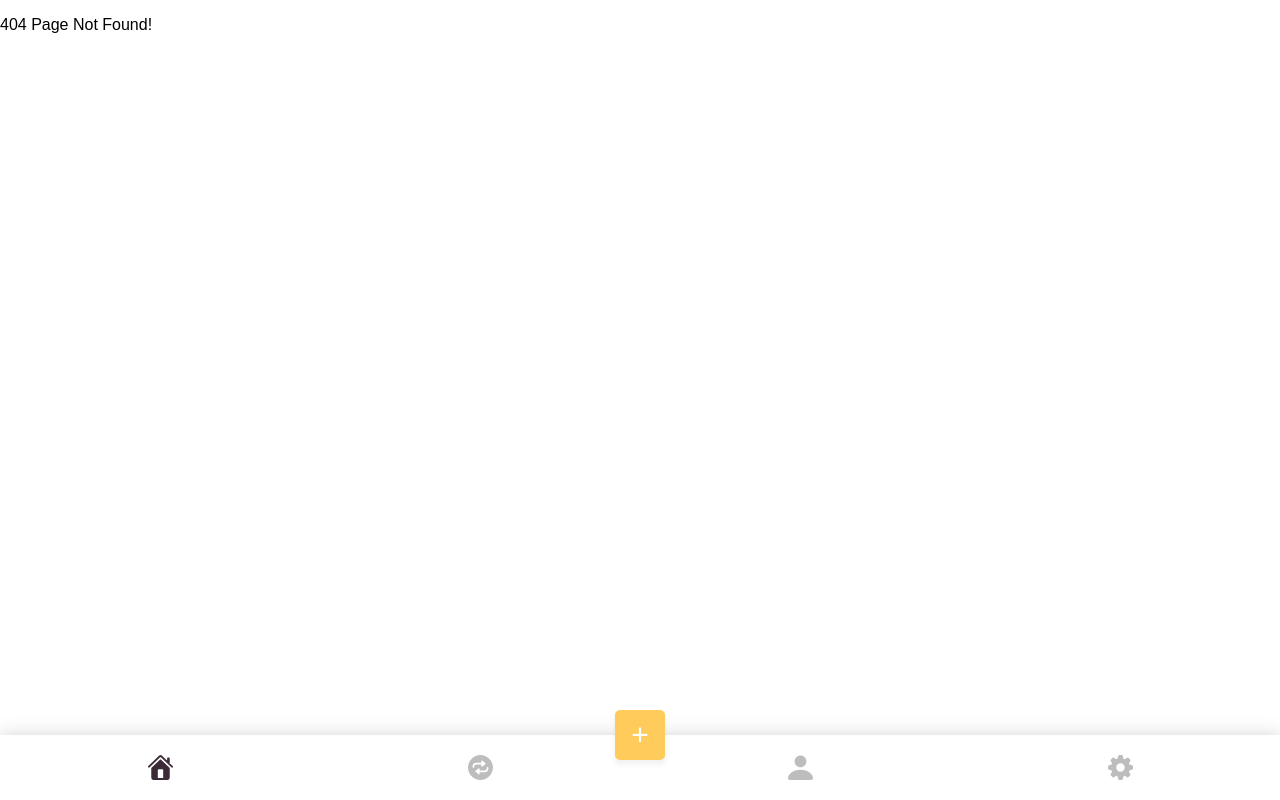
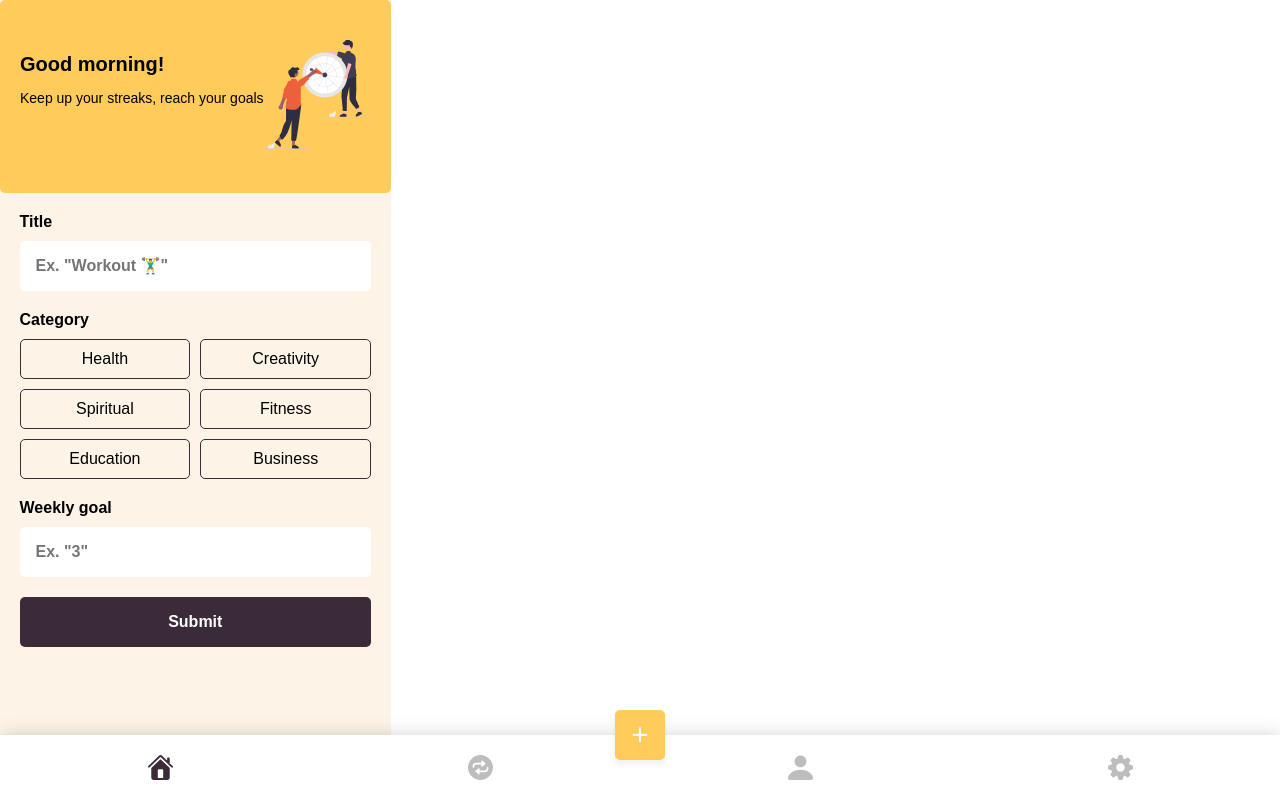
Before and after one commit to oliverlauridsen/react-habit-app, a React (Create React App) app: page /addHabit in a window 1280 px wide. Before the commit this address had no page. Built offline with nearby package versions, Linux system fonts and the light colour scheme.

Commit message:
Implements addHabit page

```diff
--- a/package.json
+++ b/package.json
@@ -19,9 +19,12 @@
     "react-bootstrap": "^2.7.0",
     "react-circular-progressbar": "^2.1.0",
     "react-countdown": "^2.3.5",
+    "react-document-meta": "^3.0.0-beta.2",
     "react-dom": "^18.2.0",
     "react-google-login": "^5.2.2",
+    "react-helmet": "^6.1.0",
     "react-hook-form": "^7.42.1",
+    "react-meta-tags": "^1.0.1",
     "react-router-dom": "^6.7.0",
     "react-scripts": "5.0.1",
     "react-uuid": "^2.0.0",
@@ -55,6 +58,7 @@
     ]
   },
   "devDependencies": {
+    "@types/react-helmet": "^6.1.6",
     "@types/styled-components": "^5.1.26"
   }
 }
--- a/src/App.tsx
+++ b/src/App.tsx
@@ -16,6 +16,8 @@ import { ProfileDashboard } from './pages/Profile/ProfileDashboard';
 import { SettingsDashboard } from './pages/Settings/SettingsDashboard';
 import WelcomeScreen from './pages/Welcome/WelcomeScreen';
 import { Styledhabits } from './pages/HabitPage/Habits/Habits';
+import { AddHabit } from './pages/AddHabit/AddHabit';
+import { Helmet } from 'react-helmet';
 
 export const App: React.FC = () => {
 	const router = createBrowserRouter(
@@ -31,6 +33,7 @@ export const App: React.FC = () => {
 				<Route path='/user' element={<ProfileDashboard />}></Route>
 				<Route path='/settings' element={<SettingsDashboard />}></Route>
 				<Route path='/habit/:habitID' element={<SingleHabit />} />
+				<Route path='/addHabit' element={<AddHabit />}></Route>
 			</Route>
 		)
 	);
@@ -54,6 +57,13 @@ const Root = () => {
 	}
 	return (
 		<div>
+			<Helmet>
+				<meta charSet='utf-8' />
+				<meta name='viewport' content='width=device-width' />
+				<title>My Title</title>
+				<link rel='canonical' href='http://mysite.com/example' />
+			</Helmet>
+
 			{navBarIsShown && <StyledNavBar className='navbar' />}
 			<Outlet />
 		</div>
--- a/src/assets/css/App.css
+++ b/src/assets/css/App.css
@@ -29,6 +29,8 @@
 	box-sizing: border-box;
 	-ms-overflow-style: none;
 	scrollbar-width: none;
+	-webkit-box-sizing: border-box;
+	-moz-box-sizing: border-box;
 }
 
 .styled-weekly-progress-wrapper {
--- a/src/components/navigation/NavBar.tsx
+++ b/src/components/navigation/NavBar.tsx
@@ -26,7 +26,7 @@ const NavBar: React.FC<NavBarProps> = ({ className }) => {
 					src={HabitIcon}
 					alt='Habit Icon'
 				/>
-				<button> + </button>
+				<button onClick={() => navigate('/addHabit')}> + </button>
 				<img
 					onClick={() => navigate('/user')}
 					src={PersonIcon}
@@ -56,6 +56,7 @@ export const StyledNavBar = styled(NavBar)`
 		justify-content: space-around;
 		position: relative;
 	}
+
 	img {
 		width: 25px;
 		padding: 20px 0;
--- a/src/index.tsx
+++ b/src/index.tsx
@@ -3,13 +3,16 @@ import ReactDOM from 'react-dom/client';
 import App from './App';
 import './assets/css/index.css';
 import reportWebVitals from './reportWebVitals';
+import { Helmet } from 'react-helmet';
 
 const root = ReactDOM.createRoot(
 	document.getElementById('root') as HTMLElement
 );
 root.render(
 	<React.StrictMode>
+		{/* <Helmet> */}
 		<App />
+		{/* </Helmet> */}
 	</React.StrictMode>
 );
 
--- /dev/null
+++ b/src/pages/AddHabit/AddHabit.tsx
@@ -0,0 +1,72 @@
+import React from 'react';
+import ColoredContainer from '../../components/UI/ContainerColored';
+import { StyledHeaderBanner } from '../../components/UI/HeaderBanner';
+import StyledForm from '../Welcome/StyledForm';
+import { StyledCategories } from './Categories/Categories';
+import styled from 'styled-components';
+import { useForm, SubmitHandler } from 'react-hook-form';
+
+interface AddHabitProps {}
+
+export const AddHabit: React.FC<AddHabitProps> = ({}) => {
+	type Inputs = {
+		habitTitle: string;
+		Category: string;
+		WeeklyGoal: number;
+	};
+
+	const {
+		register,
+		handleSubmit,
+		formState: { errors },
+	} = useForm<Inputs>();
+
+	return (
+		<ColoredContainer>
+			<StyledHeaderBanner className='headerBanner' />
+			<StyledDiv>
+				<StyledForm>
+					<b>
+						<label htmlFor='habitTitle'> Title</label>
+					</b>
+					<input
+						{...register('habitTitle', { required: 'Title is required' })}
+						id='habitTitle'
+						name='habitTitle'
+						placeholder='Ex. "Workout 🏋️‍♂️"'
+					/>
+					<StyledCategories
+						className='categories-wrapper'
+						category={{
+							...register('Category', {
+								required: 'Category is required',
+							}),
+						}}
+					/>
+					<b>
+						<label htmlFor='habitTitle'>Weekly goal</label>
+					</b>
+					<input
+						{...register('WeeklyGoal', { required: 'Goal is required' })}
+						name='habitGoal'
+						id='habitGoal'
+						type='number'
+						placeholder='Ex. "3"'
+						min={1}
+						max={7}
+					/>
+					<input type='submit' />
+				</StyledForm>
+			</StyledDiv>
+		</ColoredContainer>
+	);
+};
+
+const StyledDiv = styled.div`
+	width: 90%;
+	margin: auto;
+
+	b {
+		margin-bottom: 10px;
+	}
+`;
--- /dev/null
+++ b/src/pages/AddHabit/Categories/Categories.tsx
@@ -0,0 +1,138 @@
+import React from 'react';
+import styled from 'styled-components';
+
+interface CategoriesProps {
+	className: string;
+	category: any;
+}
+
+export const Categories: React.FC<CategoriesProps> = ({
+	className,
+	category,
+}) => {
+	const handleClick = (e: EventTarget) => {
+		const allCheckBoxes = document.querySelectorAll(
+			'.hidden-checkbox'
+		) as NodeListOf<HTMLInputElement>;
+
+		allCheckBoxes.forEach((checkbox) => {
+			if (checkbox !== e) {
+				checkbox.checked = false;
+			}
+		});
+	};
+
+	return (
+		<>
+			<b> Category </b>
+			<div className={className}>
+				<input
+					// category={category}
+					className='hidden-checkbox'
+					onClick={(e) => handleClick(e.target)}
+					id='Health'
+					type='checkbox'
+					name='Category'
+				/>
+				<label className='shown-labels' htmlFor='Health'>
+					<span className='check'>✓</span>Health
+				</label>
+				<input
+					className='hidden-checkbox'
+					onClick={(e) => handleClick(e.target)}
+					id='Creativity'
+					type='checkbox'
+					name='Category'
+				/>
+				<label className='shown-labels' htmlFor='Creativity'>
+					<span className='check'>✓</span>Creativity
+				</label>
+				<input
+					className='hidden-checkbox'
+					onClick={(e) => handleClick(e.target)}
+					id='Spiritual'
+					type='checkbox'
+					name='Category'
+				/>
+				<label className='shown-labels' htmlFor='Spiritual'>
+					<span className='check'>✓</span>Spiritual
+				</label>
+				<input
+					className='hidden-checkbox'
+					onClick={(e) => handleClick(e.target)}
+					id='Fitness'
+					type='checkbox'
+					name='Category'
+				/>
+				<label className='shown-labels' htmlFor='Fitness'>
+					<span className='check'>✓</span>Fitness
+				</label>
+				<input
+					className='hidden-checkbox'
+					onClick={(e) => handleClick(e.target)}
+					id='Education'
+					type='checkbox'
+					name='Category'
+				/>
+				<label className='shown-labels' htmlFor='Education'>
+					<span className='check'>✓</span>Education
+				</label>
+				<input
+					className='hidden-checkbox'
+					onClick={(e) => handleClick(e.target)}
+					id='Business'
+					type='checkbox'
+					name='Category'
+				/>
+				<label className='shown-labels' htmlFor='Business'>
+					<span className='check'>✓</span>Business
+				</label>
+			</div>
+		</>
+	);
+};
+
+export const StyledCategories = styled(Categories)`
+	display: grid;
+	grid-template-columns: 1fr 1fr;
+	gap: 10px;
+	margin: 0 0 20px 0;
+
+	input {
+		margin: 0 !important;
+		-moz-box-sizing: border-box;
+		-webkit-box-sizing: border-box;
+		box-sizing: border-box;
+		width: 100%;
+	}
+
+	.hidden-checkbox {
+		display: none;
+	}
+
+	.shown-labels {
+		width: 100%;
+		border-radius: 5px;
+		padding: 10px;
+		border: 1px solid #3b2a37;
+		text-align: center;
+		position: relative;
+	}
+
+	.check {
+		visibility: hidden;
+		position: absolute;
+		top: -10px;
+		right: -10px;
+		background-color: #3b2a37;
+		border-radius: 100px;
+		width: 25px;
+		height: 25px;
+		line-height: 25px;
+		color: white;
+	}
+
+	input:checked + label .check {
+		visibility: visible;
+	}
+`;
--- a/src/pages/Welcome/StyledForm.tsx
+++ b/src/pages/Welcome/StyledForm.tsx
@@ -6,6 +6,7 @@ const StyledForm = styled.form`
 	flex-direction: column;
 	margin-top: 20px;
 	font-size: 16px;
+	text-align: left;
 
 	input {
 		padding: 10px;
```
Also changed, not shown: src/pages/AddHabit/Categories/Category/Category.tsx (added, +11 -0 lines), 1 other file (tests, documents, lock files or other folders).
